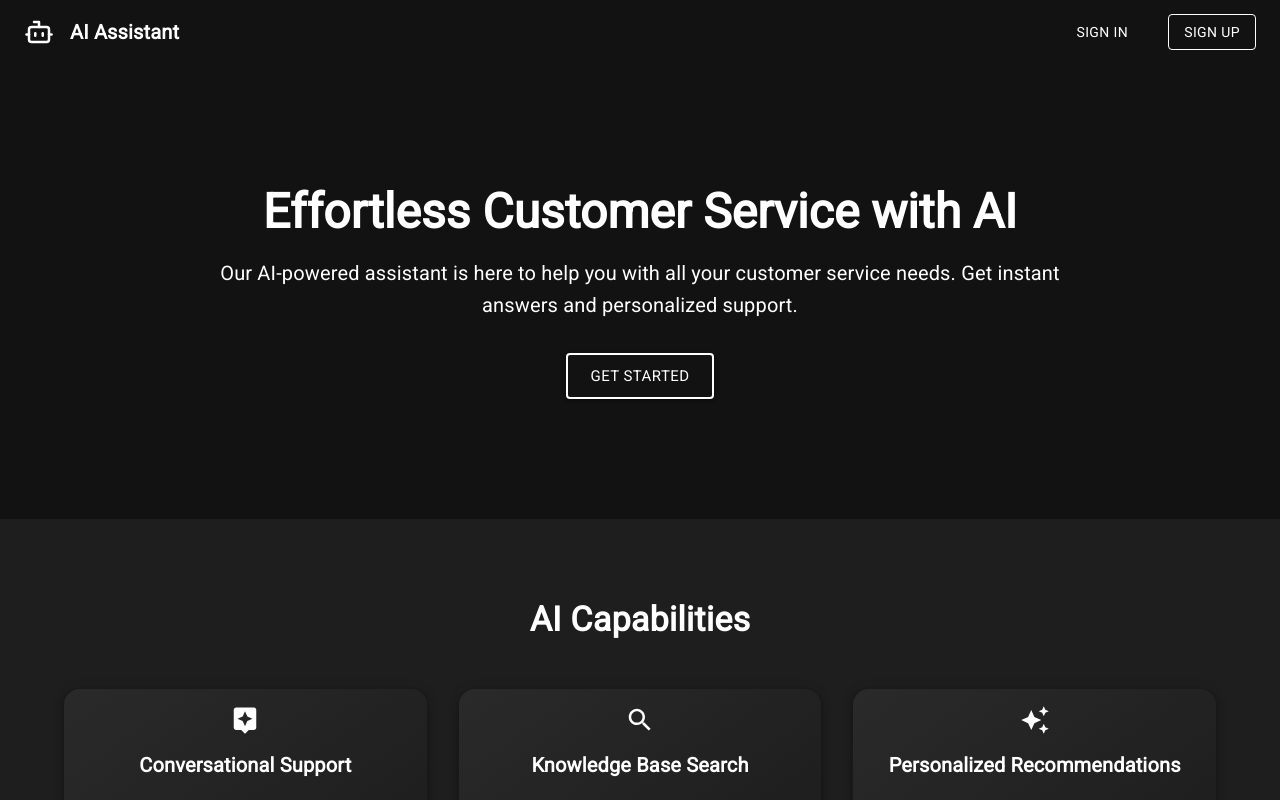
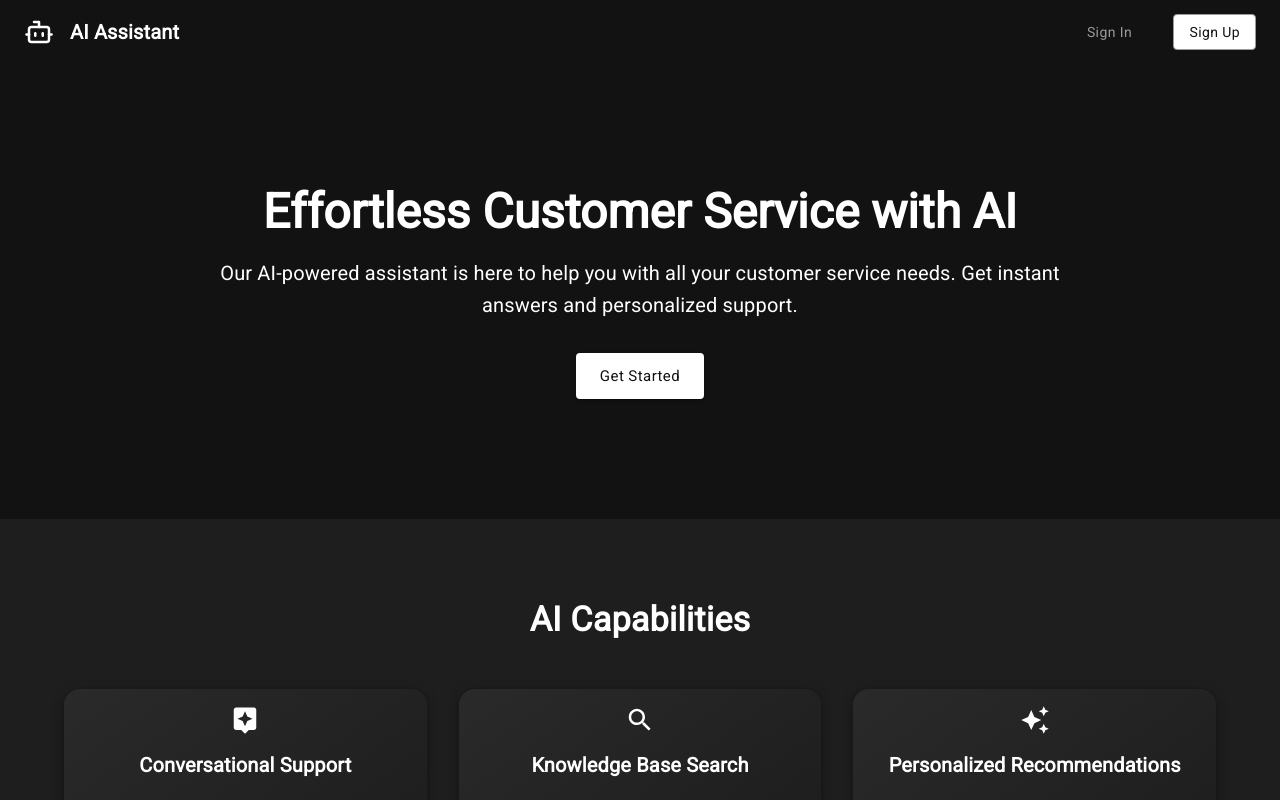
Before and after one commit to syedtaha22/AI-Customer-Support, a Next.js app: page /LandingPage in a window 1280 px wide. Shown: the top 800 px of the page. Built offline with nearby package versions, Linux system fonts and the light colour scheme.

Commit message:
update colors

```diff
--- a/app/LandingPage/page.js
+++ b/app/LandingPage/page.js
@@ -126,8 +126,40 @@ const LandingPage = () => {
 						</>
 					) : (
 						<Box sx={{ display: 'flex', gap: 2 }}>
-							<Button onClick={handleSignIn} color="inherit" sx={{ mr: 2, '&:hover': { color: 'blue' } }} href="#">Sign In</Button>
-							<Button onClick={handleSignUp} variant="outlined" sx={{ borderColor: 'white', color: 'white', '&:hover': { color: 'blue', borderColor: 'blue' } }} href="#">Sign Up</Button>
+							<Button
+								onClick={handleSignIn}
+
+								sx={{
+									mr: 2,
+									color: '#9a9a9a',
+									textTransform: 'none',
+									'&:hover': {
+										color: '#ffffff'
+									}
+
+								}}
+								href="#"
+							>
+								Sign In
+							</Button>
+							<Button
+								onClick={handleSignUp}
+								variant="outlined"
+								sx={{
+									borderColor: '#9a9a9a',
+									color: '#121212',
+									textTransform: 'none',
+									backgroundColor: '#ffffff',
+									'&:hover': {
+										color: 'white',
+										borderColor: '#121212',
+										backgroundColor: '#313131'
+									}
+								}}
+								href="#"
+							>
+								Sign Up
+							</Button>
 						</Box>
 					)}
 				</Toolbar>
@@ -157,12 +189,15 @@ const LandingPage = () => {
 						variant="contained"
 						size="large"
 						sx={{
-							background: 'var(--primary)',
-							color: 'white',
+							textTransform: 'none',
+							color: '#121212',
 							border: '2px solid white',
+							background: 'white',
 							'&:hover': {
+								background: 'white',
 								background: 'var(--primary)', // Keep the background color unchanged
-								border: '2px solid blue', // Change only the border color
+								border: '2px solid #121212', // Change only the border color
+								color: 'white'
 							},
 						}}
 					>
```
